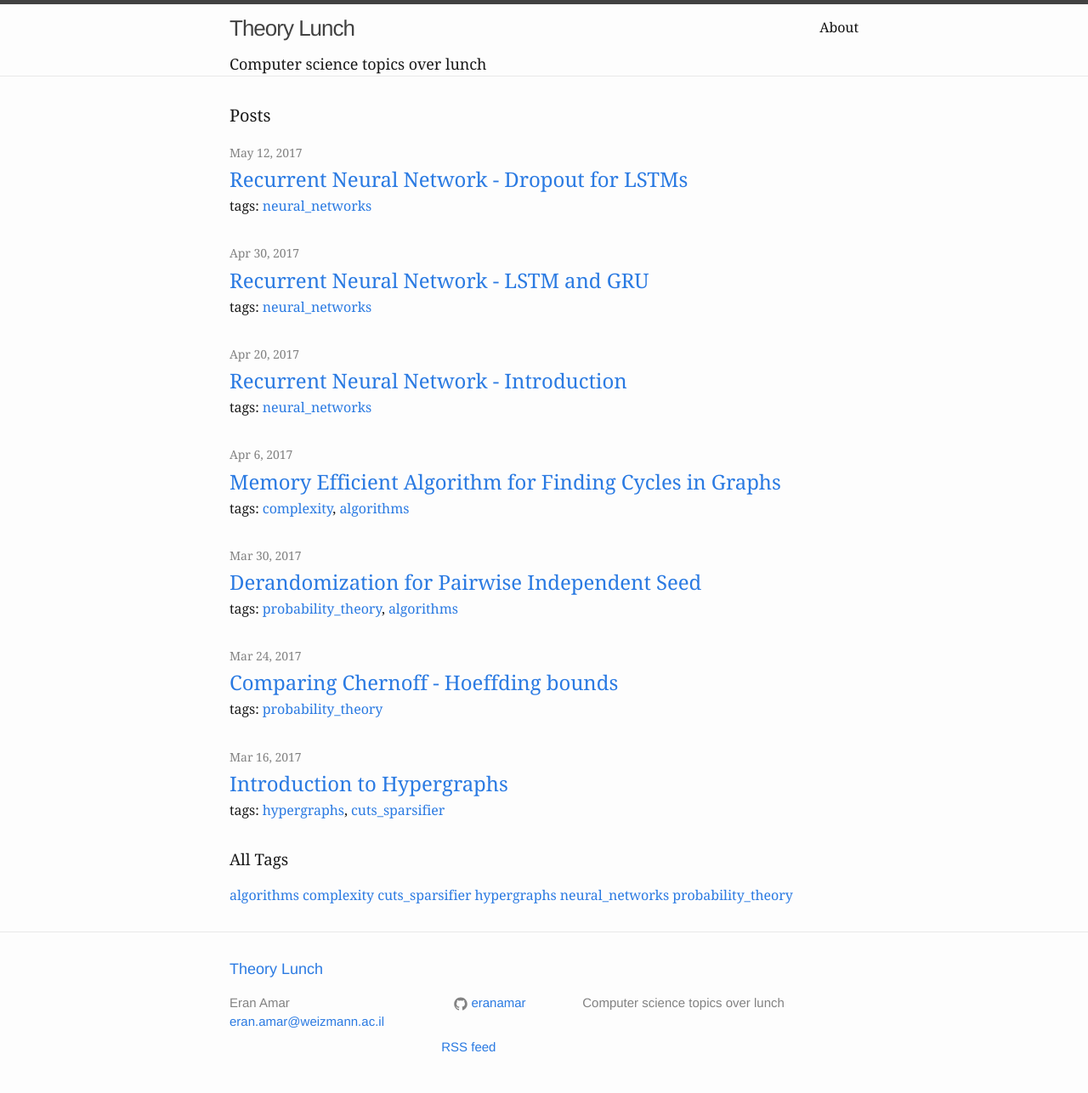
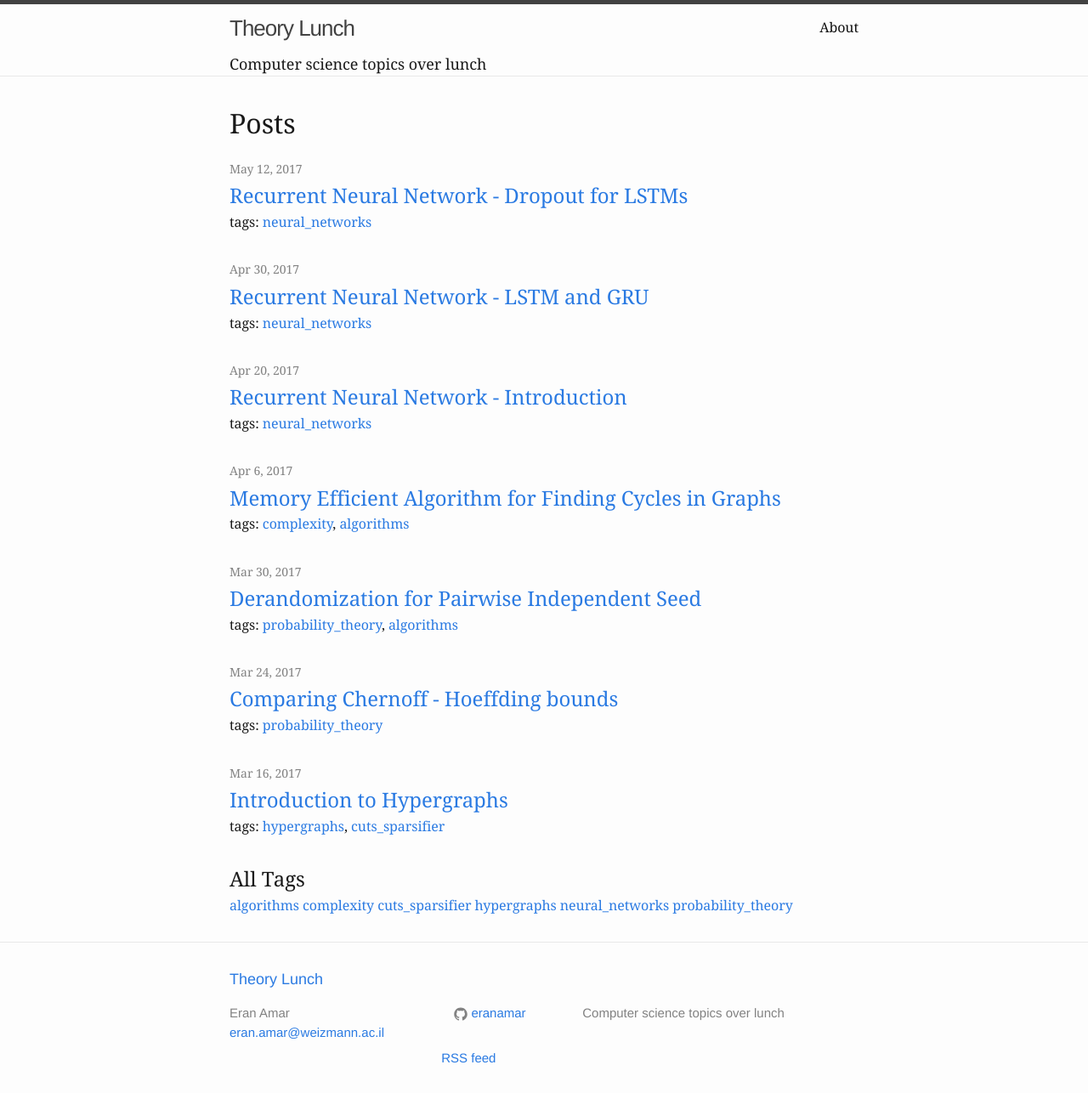
Before and after one commit to eranamar-zz/eranamar.github.io, a Jekyll site: the page site/index.html, which Jekyll copies as it is, in a window 1280 px wide. Shown: the whole page at 85% size. Built offline with Jekyll 4.4.1, drawn with Linux system fonts in a browser that asks for light colours.

Commit message:
change homepage layout

```diff
--- a/_layouts/home.html
+++ b/_layouts/home.html
@@ -8,7 +8,7 @@
 </style>
 <div class="home">
 
-  <h1 class="page-heading">Posts</h1>
+  <h1>Posts</h1>
 
   {{ content }}
 
@@ -26,9 +26,9 @@
       </li>
     {% endfor %}
   </ul>
-  <h3 class="heading">All Tags</h1>
+
+  <h2 class="heading">All Tags</h1>
   <div>
   {{site | tag_cloud }}
   <div>
-
 </div>
--- a/site/feed.xml
+++ b/site/feed.xml
@@ -1,4 +1,4 @@
-<?xml version="1.0" encoding="utf-8"?><feed xmlns="http://www.w3.org/2005/Atom" ><generator uri="https://jekyllrb.com/" version="3.4.3">Jekyll</generator><link href="https://eranamar.github.io/site/feed.xml" rel="self" type="application/atom+xml" /><link href="https://eranamar.github.io/site/" rel="alternate" type="text/html" /><updated>2017-05-11T21:11:47+03:00</updated><id>https://eranamar.github.io/site/</id><title type="html">Theory Lunch</title><subtitle>Computer science topics over lunch</subtitle><author><name>Eran Amar</name></author><entry><title type="html">Recurrent Neural Network - Dropout for LSTMs</title><link href="https://eranamar.github.io/site/2017/05/12/Recurrent-Neural-Network-Dropout-for-LSTMs.html" rel="alternate" type="text/html" title="Recurrent Neural Network - Dropout for LSTMs" /><published>2017-05-12T00:00:00+03:00</published><updated>2017-05-12T00:00:00+03:00</updated><id>https://eranamar.github.io/site/2017/05/12/Recurrent-Neural-Network---Dropout-for-LSTMs</id><content type="html" xml:base="https://eranamar.github.io/site/2017/05/12/Recurrent-Neural-Network-Dropout-for-LSTMs.html">&lt;script type=&quot;math/tex&quot;&gt;
+<?xml version="1.0" encoding="utf-8"?><feed xmlns="http://www.w3.org/2005/Atom" ><generator uri="https://jekyllrb.com/" version="3.4.3">Jekyll</generator><link href="https://eranamar.github.io/site/feed.xml" rel="self" type="application/atom+xml" /><link href="https://eranamar.github.io/site/" rel="alternate" type="text/html" /><updated>2017-05-11T21:17:39+03:00</updated><id>https://eranamar.github.io/site/</id><title type="html">Theory Lunch</title><subtitle>Computer science topics over lunch</subtitle><author><name>Eran Amar</name></author><entry><title type="html">Recurrent Neural Network - Dropout for LSTMs</title><link href="https://eranamar.github.io/site/2017/05/12/Recurrent-Neural-Network-Dropout-for-LSTMs.html" rel="alternate" type="text/html" title="Recurrent Neural Network - Dropout for LSTMs" /><published>2017-05-12T00:00:00+03:00</published><updated>2017-05-12T00:00:00+03:00</updated><id>https://eranamar.github.io/site/2017/05/12/Recurrent-Neural-Network---Dropout-for-LSTMs</id><content type="html" xml:base="https://eranamar.github.io/site/2017/05/12/Recurrent-Neural-Network-Dropout-for-LSTMs.html">&lt;script type=&quot;math/tex&quot;&gt;
 \newcommand{\lyxlock}{}
 &lt;/script&gt;
 
--- a/site/index.html
+++ b/site/index.html
@@ -98,7 +98,7 @@
 </style>
 <div class="home">
 
-  <h1 class="page-heading">Posts</h1>
+  <h1>Posts</h1>
 
 
 
@@ -183,11 +183,11 @@
       </li>
 
   </ul>
-  <h3 class="heading">All Tags</h1>
+
+  <h2 class="heading">All Tags</h1>
   <div>
   <a href="/site/tag/algorithms.html" class="set-3">algorithms</a> <a href="/site/tag/complexity.html" class="set-1">complexity</a> <a href="/site/tag/cuts_sparsifier.html" class="set-1">cuts_sparsifier</a> <a href="/site/tag/hypergraphs.html" class="set-1">hypergraphs</a> <a href="/site/tag/neural_networks.html" class="set-5">neural_networks</a> <a href="/site/tag/probability_theory.html" class="set-3">probability_theory</a>
   <div>
-
 </div>
 
       </div>
```
